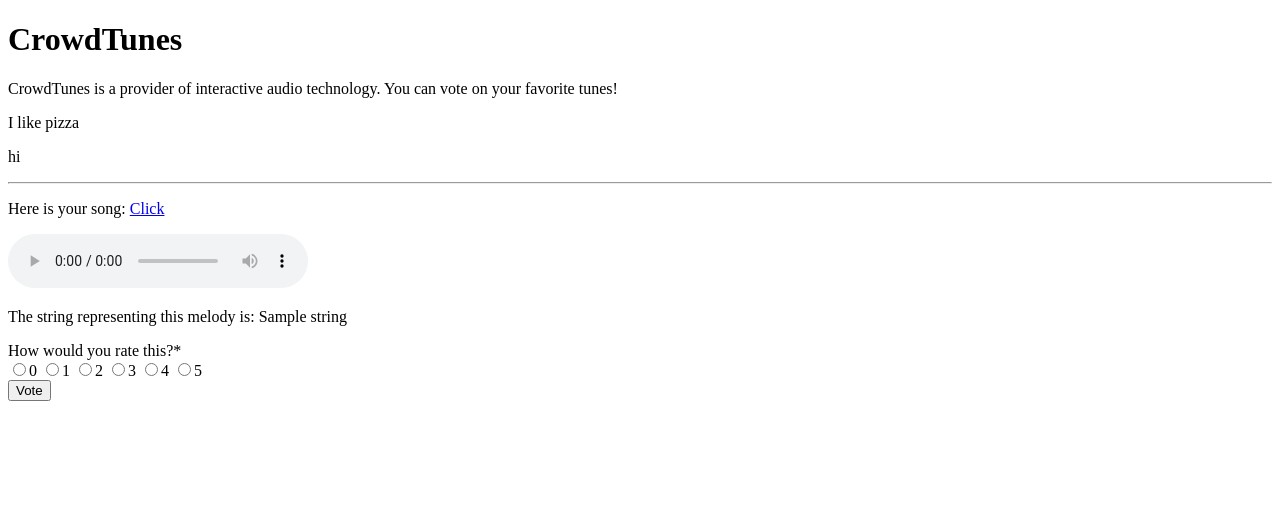
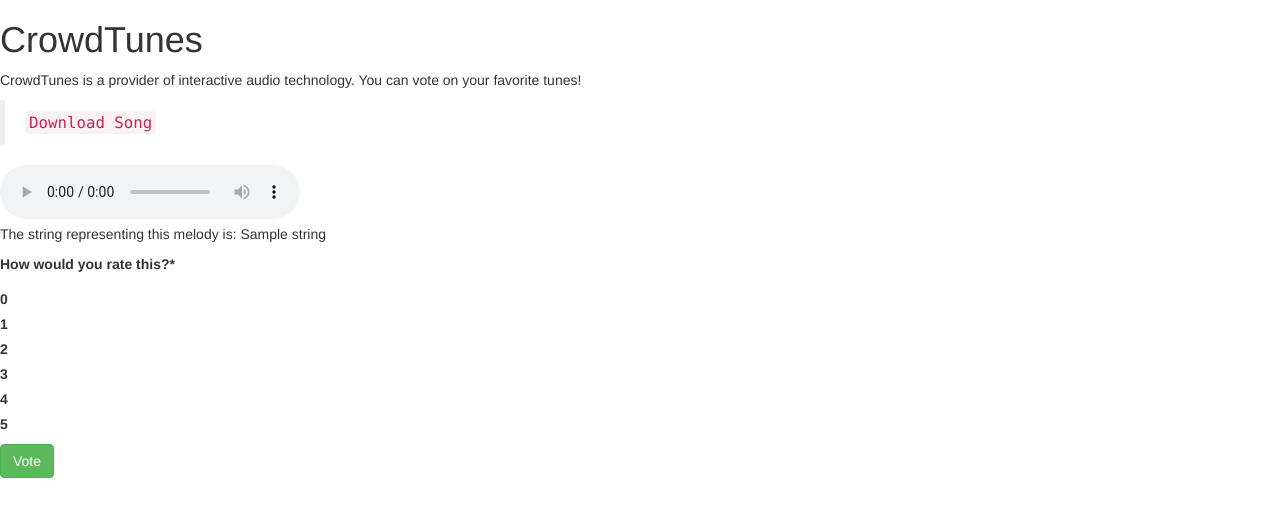
Before and after one commit to tongning/crowdtunes, a Django app: template core/templates/index.html in a window 1280 px wide. Shown: the top 517 px of the page. Run offline with Django 3.2, Linux system fonts and the light colour scheme; the template is opened without the code that fills it: values that come from a table or form of the project are taken from there, most other values are stand-ins (such as "Sample title", 1, 10 or a date in 2020); some libraries are stand-ins or nearby versions.

Commit message:
nice look

```diff
--- a/core/templates/index.html
+++ b/core/templates/index.html
@@ -5,22 +5,27 @@
 <head>
     <meta charset="UTF-8">
     <title>CrowdTunes</title>
+    <link rel="stylesheet" href="https://maxcdn.bootstrapcdn.com/bootstrap/3.3.7/css/bootstrap.min.css">
+    <script src="https://ajax.googleapis.com/ajax/libs/jquery/1.12.4/jquery.min.js"></script>
+    <script src="https://maxcdn.bootstrapcdn.com/bootstrap/3.3.7/js/bootstrap.min.js"></script>
 </head>
 <body>
+    <div class="head">
     <h1>CrowdTunes</h1>
-    <p>CrowdTunes is a provider of interactive audio technology.  You can vote on your favorite tunes!<p>
-    <p> I like pizza </p>
-    <p>hi</p>
-    <hr>
+    <p>CrowdTunes is a provider of interactive audio technology.  You can vote on your favorite tunes!</p>
+    </div>
 
-    <p>Here is your song: <a href="/download/{{ file_name }}">Click</a></p>
+    <div class="song">
+    <blockquote><a href="/download/{{ file_name }}"><code>Download Song</code></a></blockquote>
     <audio controls autoplay>
         <source src="/download/{{ file_name }}" type="audio/wav">
 
         Your browser does not support the audio element.
     </audio>
     <p>The string representing this melody is: {{ string }}</p>
-
+    </div>
+    <div class="form">
     {% crispy form %}
+    </div>
 </body>
 </html>
```
Also changed, not shown: db.sqlite3.
